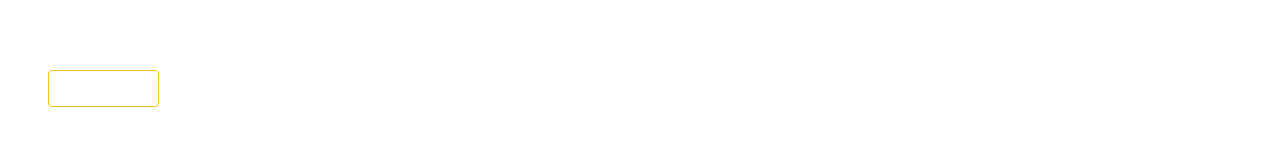
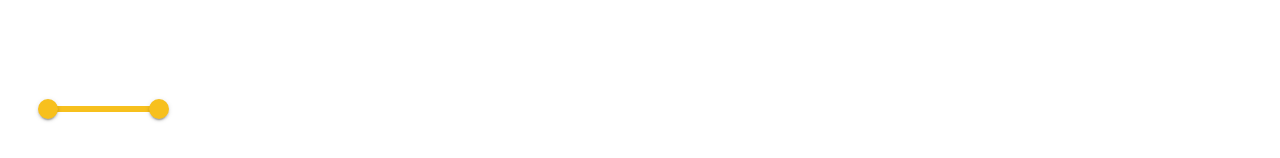
Before and after one commit to slavenstanic/mono-frontend-task, a React (Vite) app: page / in a window 1280 px wide. Shown: the part 182-340 px from the top of the page. Built offline with nearby package versions, Linux system fonts and the light colour scheme; no server answers; the database is empty.

Commit message:
implemented slider filter for price range

```diff
--- a/src/api/hooks/fetchVehicles.ts
+++ b/src/api/hooks/fetchVehicles.ts
@@ -56,6 +56,8 @@ export const fetchVehicles = async (
 	filters?: {
 		withImage?: boolean;
 		engineTypes?: string[];
+		priceMin?: number;
+		priceMax?: number;
 	},
 ): Promise<{ ads: AdProps[]; count: number }> => {
 	let query = supabase
@@ -86,15 +88,21 @@ export const fetchVehicles = async (
 		)
 		.range(from, to);
 
-	if (filters?.engineTypes && filters.engineTypes.length > 0) {
+	if (filters?.engineTypes?.length) {
 		query = query.in("engine_type", filters.engineTypes);
+	}
+
+	if (filters?.priceMin !== undefined) {
+		query = query.gte("price", filters.priceMin);
+	}
+
+	if (filters?.priceMax !== undefined) {
+		query = query.lte("price", filters.priceMax);
 	}
 
 	const { data, error, count } = await query;
 
-	if (!data) {
-		throw new Error(error?.message);
-	}
+	if (!data) throw new Error(error?.message);
 
 	return {
 		// @ts-ignore --> supabase gives false array type!
--- a/src/components/filters/Filters.tsx
+++ b/src/components/filters/Filters.tsx
@@ -1,15 +1,19 @@
 import { styled } from "@mui/material";
 import { useState } from "react";
 import { CheckboxFilter } from "@/components/filters/CheckboxFilter.tsx";
+import { SliderFilter } from "@/components/filters/SliderFilter.tsx";
 import { AdButton } from "@/components/shared/AdButton.tsx";
 
 interface FiltersProps {
-	onApply: (filters: { engineTypes: string[] }) => void;
+	onApply: (filters: {
+		engineTypes: string[];
+		priceMin?: number;
+		priceMax?: number;
+	}) => void;
 }
 
 const Root = styled("div")(() => ({
 	color: "#fff",
-
 	display: "flex",
 	flexDirection: "column",
 	gap: "2rem",
@@ -17,11 +21,20 @@ const Root = styled("div")(() => ({
 
 export const Filters = ({ onApply }: FiltersProps) => {
 	const [engineTypes, setEngineTypes] = useState<string[]>([]);
+	const [priceRange, setPriceRange] = useState<[number, number]>([0, 100000]);
 
 	const handleEngineChange = (value: string, checked: boolean) => {
 		setEngineTypes((prev) =>
 			checked ? [...prev, value] : prev.filter((v) => v !== value),
 		);
+	};
+
+	const handleApply = () => {
+		onApply({
+			engineTypes,
+			priceMin: priceRange[0],
+			priceMax: priceRange[1],
+		});
 	};
 
 	return (
@@ -33,8 +46,9 @@ export const Filters = ({ onApply }: FiltersProps) => {
 				values={engineTypes}
 				onChange={handleEngineChange}
 			/>
+			<SliderFilter value={priceRange} onChange={setPriceRange} />
 			<AdButton
-				onClick={() => onApply({ engineTypes })}
+				onClick={() => handleApply()}
 				customVariant={"primary"}
 				content={"Search"}
 			/>
--- /dev/null
+++ b/src/components/filters/SliderFilter.tsx
@@ -0,0 +1,33 @@
+import { Box, Slider, styled, Typography } from "@mui/material";
+
+interface SliderFilterProps {
+	value: [number, number];
+	onChange: (value: [number, number]) => void;
+}
+
+const Root = styled("div")(() => ({}));
+
+export const SliderFilter = ({ value, onChange }: SliderFilterProps) => {
+	const handleChange = (_: Event, newValue: number | number[]) => {
+		if (Array.isArray(newValue)) {
+			onChange([newValue[0], newValue[1]]);
+		}
+	};
+
+	return (
+		<Root>
+			<Box>
+				<Typography>Price Range</Typography>
+				<Slider
+					value={value}
+					onChange={handleChange}
+					valueLabelDisplay="auto"
+					min={0}
+					max={100000}
+					step={1000}
+					sx={{ color: "#F7C01D" }}
+				/>
+			</Box>
+		</Root>
+	);
+};
```
